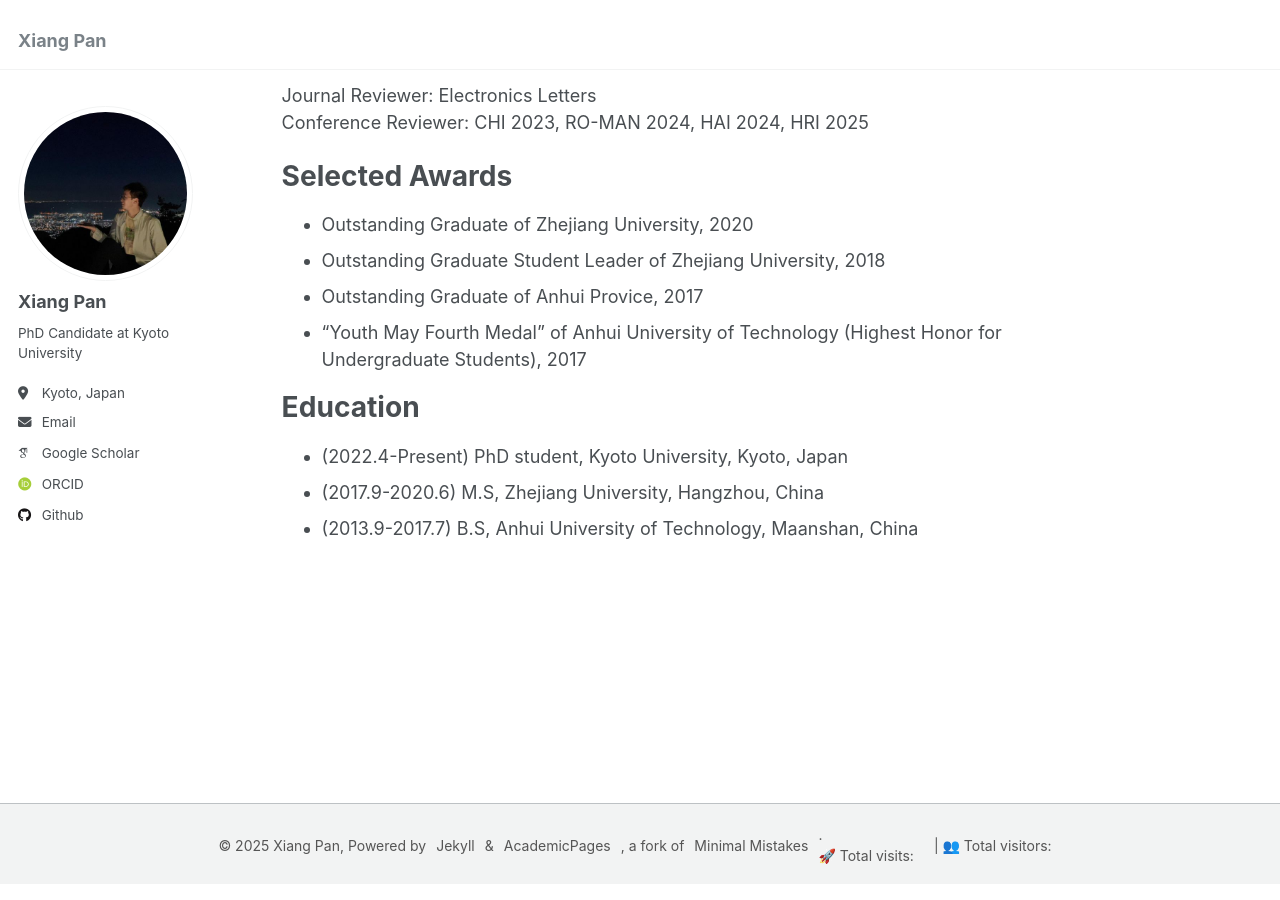
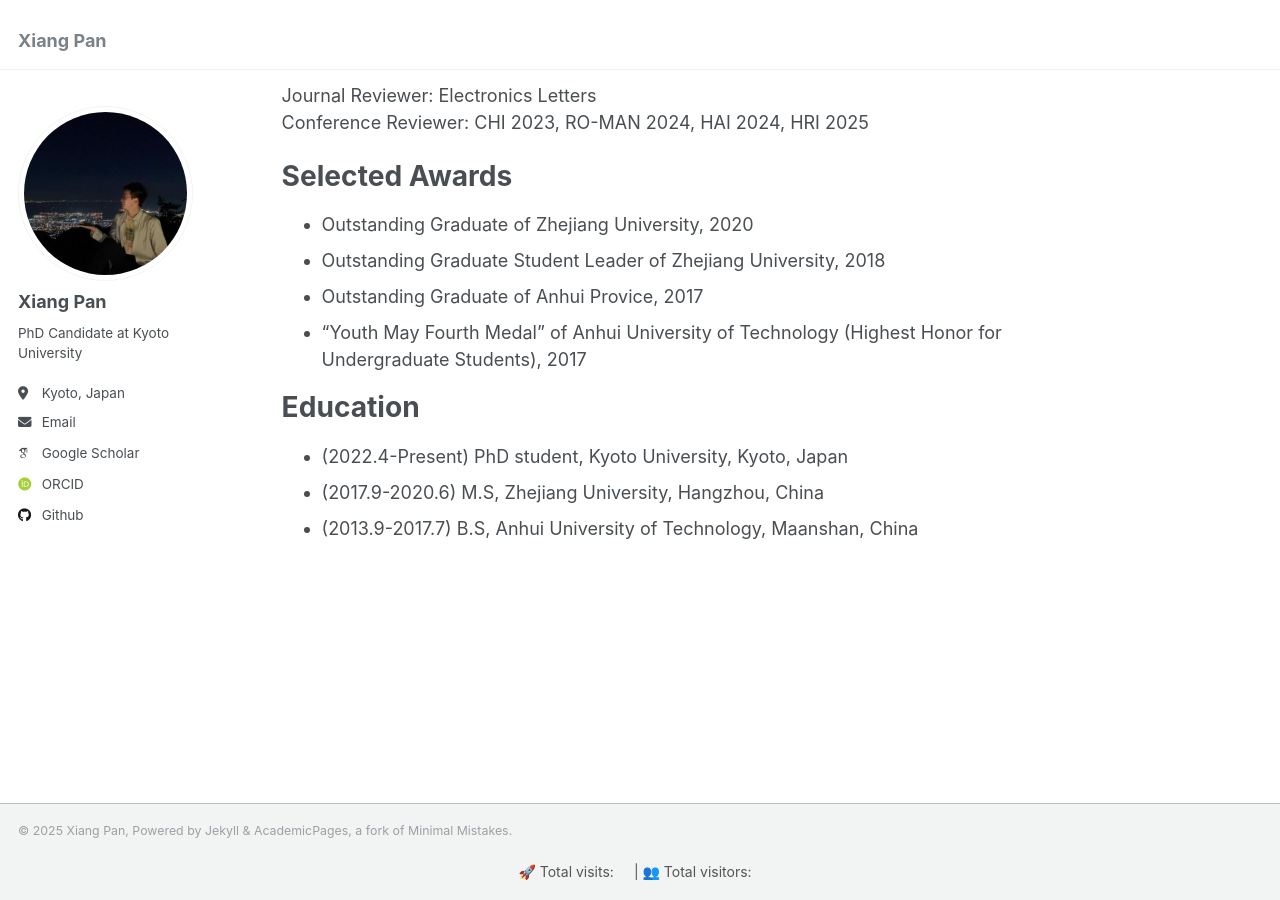
Before and after one commit to pan-xiang/pan-xiang.github.io, a Jekyll site: the page built from _pages/about.md, in a window 1280 px wide and 900 px high, scrolled down 962 px. Built offline with Jekyll 4.4.1, drawn with Linux system fonts in a browser that asks for light colours; some web fonts are replaced.

Commit message:
Update footer.html

```diff
--- a/_includes/footer.html
+++ b/_includes/footer.html
@@ -19,14 +19,13 @@
 </div>
 {% endif %} -->
 
-<!-- <div class="page__footer-copyright">
+<div class="page__footer-copyright">
   &copy; {{ site.time | date: '%Y' }} {{ site.name | default: site.title }}, {{ site.data.ui-text[site.locale].powered_by | default: "Powered by" }} <a href="http://jekyllrb.com" rel="nofollow">Jekyll</a> &amp; <a href="https://github.com/academicpages/academicpages.github.io">AcademicPages</a>, a fork of <a href="https://mademistakes.com/work/minimal-mistakes-jekyll-theme/" rel="nofollow">Minimal Mistakes</a>.<br />
-  Site last updated {{ "now" | date: '%Y-%m-%d' %}}
-</div> -->
+  <!-- Site last updated {{ "now" | date: '%Y-%m-%d' %}} -->
+</div>
 
 <!-- Busuanzi Statistics -->
 <div id="statistics-container">
-  &copy; {{ site.time | date: '%Y' }} {{ site.name | default: site.title }}, {{ site.data.ui-text[site.locale].powered_by | default: "Powered by" }} <a href="http://jekyllrb.com" rel="nofollow">Jekyll</a> &amp; <a href="https://github.com/academicpages/academicpages.github.io">AcademicPages</a>, a fork of <a href="https://mademistakes.com/work/minimal-mistakes-jekyll-theme/" rel="nofollow">Minimal Mistakes</a>.<br />
   🚀 Total visits: <span id="busuanzi_value_site_pv"></span> |
   👥 Total visitors: <span id="busuanzi_value_site_uv"></span>
 </div>
```
